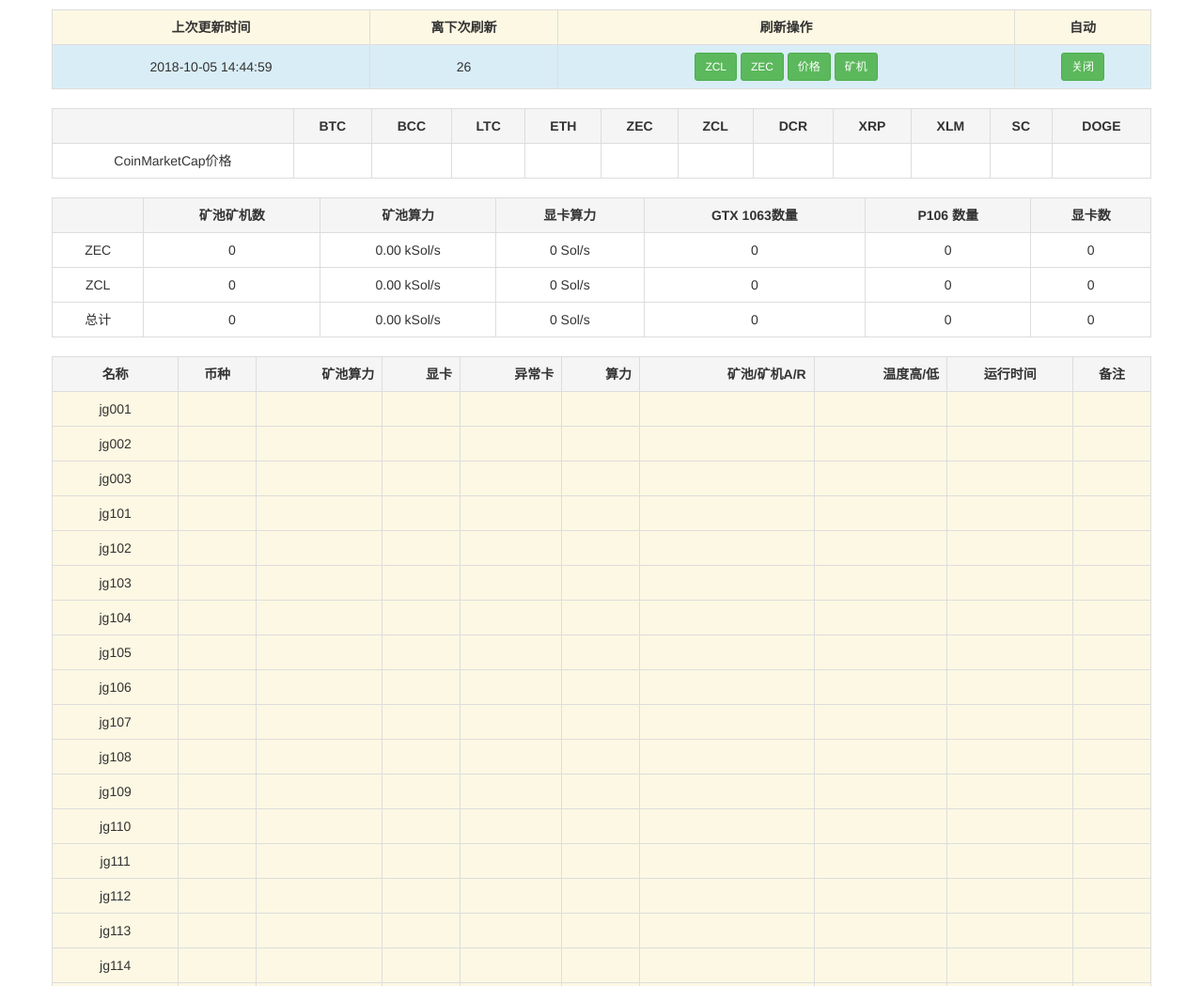
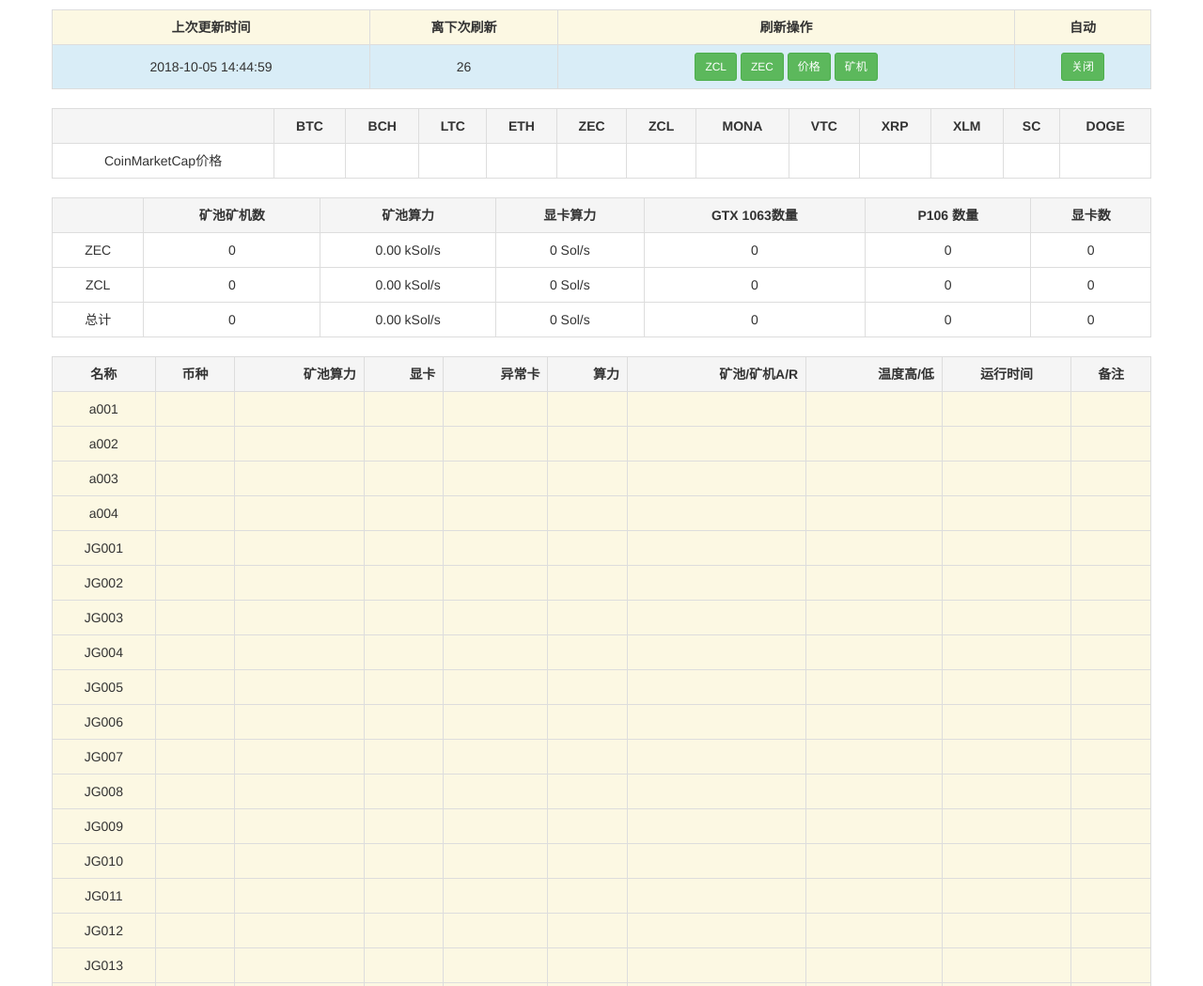
Before and after one commit to liangran/pool, a plain HTML site: page index.html in a window 1280 px wide. Shown: the top 1049 px of the page at 94% size. Drawn offline with nearby package versions, Linux system fonts and the light colour scheme; no server answers.

Commit message:
update the price

```diff
--- a/index.html
+++ b/index.html
@@ -53,12 +53,13 @@
 					<tr class="active">
 						<th style="text-align: center"></th>
 						<th style="text-align: center">BTC</th>
-						<th style="text-align: center">BCC</th>
+						<th style="text-align: center">BCH</th>
 						<th style="text-align: center">LTC</th>
 						<th style="text-align: center">ETH</th>
 						<th style="text-align: center">ZEC</th>
 						<th style="text-align: center">ZCL</th>
-						<th style="text-align: center">DCR</th>
+						<th style="text-align: center">MONA</th>
+						<th style="text-align: center">VTC</th>
 						<th style="text-align: center">XRP</th>
 						<th style="text-align: center">XLM</th>
 						<th style="text-align: center">SC</th>
@@ -72,7 +73,8 @@
 						<td style="text-align: center; vertical-align: middle;">{{price.ETH | number : 0}}</td>
 						<td style="text-align: center; vertical-align: middle;">{{price.ZEC | number : 0}}</td>
 						<td style="text-align: center; vertical-align: middle;">{{price.ZCL | number : 2}}</td>
-						<td style="text-align: center; vertical-align: middle;">{{price.DCR | number : 2}}</td>
+						<td style="text-align: center; vertical-align: middle;">{{price.MONA| number : 3}}</td>
+						<td style="text-align: center; vertical-align: middle;">{{price.VTC | number : 3}}</td>
 						<td style="text-align: center; vertical-align: middle;">{{price.XRP | number : 3}}</td>
 						<td style="text-align: center; vertical-align: middle;">{{price.XLM | number : 3}}</td>
 						<td style="text-align: center; vertical-align: middle;">{{price.SC  | number : 4}}</td>
--- a/js/app.js
+++ b/js/app.js
@@ -11,21 +11,12 @@ myApp.controller('MyController', function($scope, $interval, $http) {
 
 	var price_api = "https://api.coinmarketcap.com/v1/ticker/?convert=CNY&limit=500";
 
-	var workers = ['jg001', 'jg002', 'jg003'];
-	for (var i=1; i<=23; i++) {
-		var str = '0' + i;
-		workers.push('jg1' + str.substring(str.length - 2));
+	var workers = ['a001', 'a002', 'a003', 'a004'];
+	for (var i=1; i<=24; i++) {
+		var str = '00' + i;
+		workers.push('JG' + str.substring(str.length - 3));
 	}
-	for (var i=1; i<=27; i++) {
-		var str = '0' + i;
-		workers.push('jg2' + str.substring(str.length - 2));
-	}
-	for (var i=1; i<=6; i++) {
-		var str = '0' + i;
-		workers.push('jg3' + str.substring(str.length - 2));
-	}
-	workers.push('jg999');
-	workers.push('jg999zec');
+
 
 	$scope.miners = {};
 	workers.forEach(function(name){
@@ -129,9 +120,12 @@ myApp.controller('MyController', function($scope, $interval, $http) {
 				for (var key in data.workers) {
 					var item = data.workers[key];
 					var name = key.split('.')[1];
+					console.log(key, item);
 					if (!$scope.miners[name]) {
 						item.worker = 'ZCL_' + name;
 						$scope.miners[name] = {name : name, coin : 'ZCL'};
+					} else {
+						$scope.miners[name].coin = 'ZCL';
 					}
 
 					//$scope.miners[name].coin = 'ZCL';
@@ -155,7 +149,7 @@ myApp.controller('MyController', function($scope, $interval, $http) {
 //						}
 					}
 				}
-				$scope.after('ZCL');
+				//$scope.after('ZCL');
 			}
 		});
 	}
@@ -201,9 +195,9 @@ myApp.controller('MyController', function($scope, $interval, $http) {
 
 	$scope.refresh = function(callback) {
 		$scope.refreshZCL();
-		$scope.refreshZEC();
+		//$scope.refreshZEC();
 		$scope.refreshPrice();
-		$scope.refreshGpu();
+		//$scope.refreshGpu();
 	}
 
 	$scope.price = {refreshing: false};
@@ -211,7 +205,7 @@ myApp.controller('MyController', function($scope, $interval, $http) {
 		$scope.price.refreshing = true;
 		getResource(price_api, function(err, data) {
 			$scope.price.refreshing = false;
-			var coins_price = ['BTC', 'BCH', 'ETH', 'ZEC', 'ZCL', 'XRP', 'XLM', 'SC', 'DCR', 'LTC', 'DOGE']
+			var coins_price = ['BTC', 'BCH', 'ETH', 'ZEC', 'ZCL', 'XRP', 'XLM', 'SC', 'DCR', 'LTC', 'DOGE', 'MONA', 'VTC']
 			if (data) {
 				data.forEach(function(item){
 					if (coins_price.indexOf(item.symbol) >=0) {
```
